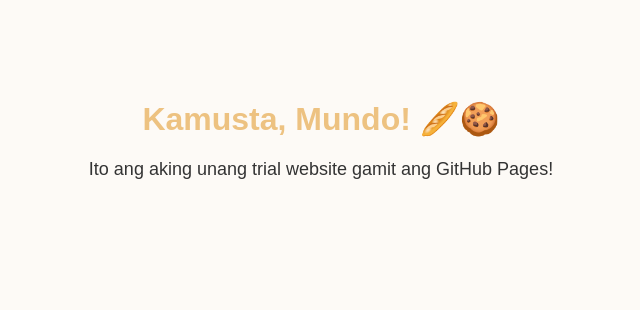
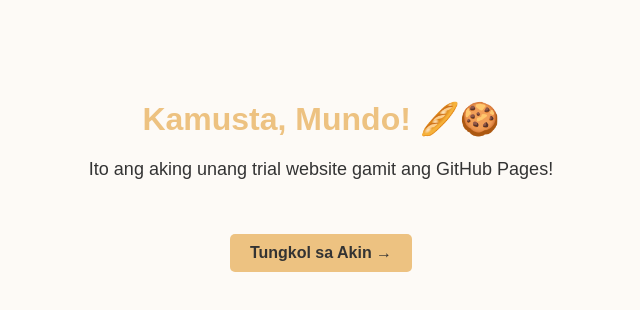
Before and after one commit to jaymartgallery-cmd/jessechoi.github.io, a plain HTML site: page index.html in a window 1280 px wide. Shown: the whole page, without its empty margins (319-959 px from the left). Drawn offline with Linux system fonts and the light colour scheme.

Commit message:
Update index.html

```diff
--- a/index.html
+++ b/index.html
@@ -19,5 +19,9 @@
 <body>
     <h1>Kamusta, Mundo! 🥖🍪</h1>
     <p>Ito ang aking unang trial website gamit ang GitHub Pages!</p>
+    <br><br>
+<a href="about.html" style="display: inline-block; padding: 10px 20px; background-color: #EDC281; color: #333; text-decoration: none; border-radius: 5px; font-weight: bold;">Tungkol sa Akin →</a>
+
 </body>
+
 </html>
```
